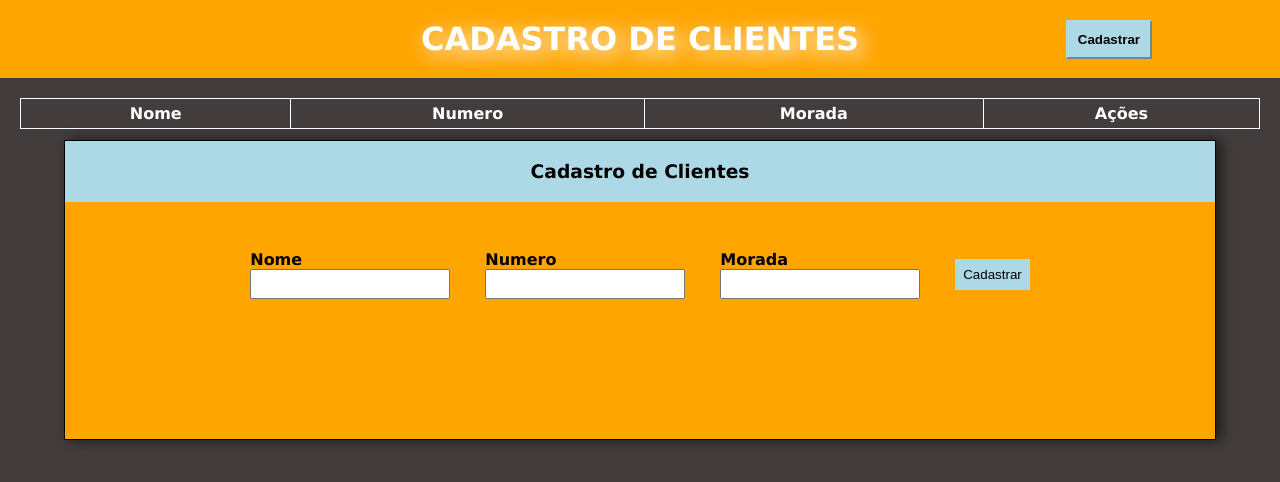
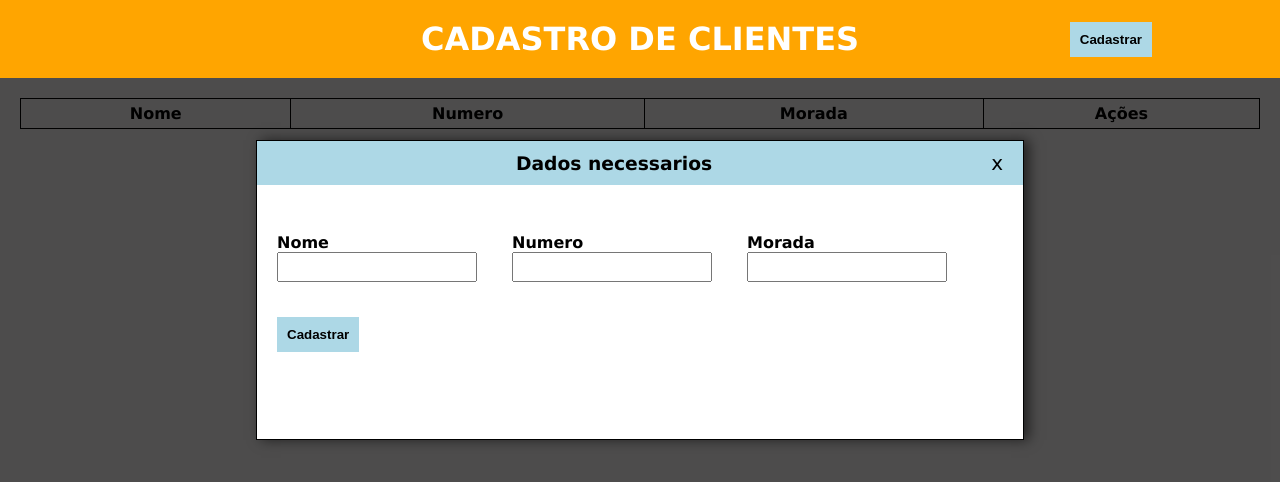
Before and after one commit to Baptista-Valeta/Crud-simples, a plain HTML site: page index.html in a window 1280 px wide. Both pictures are taken after a click on the button "Cadastrar". Drawn offline with Linux system fonts and the light colour scheme.

Commit message:
Sequenciando a funcionalidade para abrir o modal do cadastro

```diff
--- a/dist/script.js
+++ b/dist/script.js
@@ -1,6 +1,17 @@
+const container = document.querySelector(".container");
+const modal_cadastro =    document.querySelector('.section1');
+
 window.document.querySelector("#openCadastro").addEventListener("click", function() {
-   document.querySelector('.section1').classList.toggle('active'); // Alterna entre adicionar e remover a classe active do alemento
+   modal_cadastro.classList.add('active'); // Adiciona a classe active ao alemento
+   container.classList.add("active");
 });
+
+document.querySelector(".icon-close").addEventListener("click", () => {
+   modal_cadastro.classList.remove("active");
+   container.classList.remove("active");
+});
+
+
 
 
 function cadastrar() {
--- a/index.html
+++ b/index.html
@@ -15,7 +15,11 @@
          <button class="button" id="openCadastro">Cadastrar</button>
       </header>
       <section class="section1">
-         <h3>Cadastro de Clientes</h3>
+         <div class="title">
+            <span></span>
+            <h3>Dados necessarios</h3>
+            <span class="icon-close">x</span>
+         </div>
          <div id="cadastro">
             <div class="dados">
                <div class="input-box">
--- a/style/style.css
+++ b/style/style.css
@@ -6,20 +6,20 @@
 
 body {
    font-family: 'Lucida Sans', 'Lucida Sans Regular', 'Lucida Grande', 'Lucida Sans Unicode', Geneva, Verdana, sans-serif;
-   background-color: rgb(66, 60, 60);
-   color: #fff;
+   color: black;
+   background-color: white;
 }
 
 header {
    background-color: orange;
    padding: 20px;
    color: white;
-   text-shadow: 5px 5px 20px;
    text-transform: uppercase;
    text-wrap: wrap;
    display: flex;
    justify-content: center;
    align-items: center;
+   z-index: -1;
 }
 
 header button {
@@ -27,46 +27,71 @@ header button {
    right: 10%;
    padding: 10px;
    background-color: lightblue;
-   border-color: lightblue;
    cursor: pointer;
-   transition: all .2s ;
+   border: none;
+   transition: all .1s ;
    font-weight: 600;
 }
 
 header button:hover {
-   box-shadow: 10px 10px 100px;
-   background: orange;
-   border: 2px solid lightblue;
-   color: white;
+   opacity: 0.8;
+}
+
+.container.active {
+   background-color: #fff;
+   background-color: rgba(55, 54, 54, 0.887);
+   width: 100%;
+   height: 100vh;
+   z-index: 3;
 }
 
 .section1 {
-   background: orange;
+   background: white;
    color: black;
    border: 1px solid;
    height: 300px;
-   display: none;
+   display: flex;
+   scale: 0;
    flex-direction: column;
    align-items: center;
    top: 140px;
    gap: 28px;
-   width: 90%;
+   width: 60%;
    box-shadow: 5px 0px 12px rgba(0, 0, 0, 0.568);
    position: absolute;
-   left: 5%;
-   z-index: 5;
+   left: 20%;
+   z-index: 3;
+   transition: all .2s ease;
 }
 
 .section1.active {
-   display: flex;
+   /* display: flex; */
    animation: aparecer 0.5s forwards;
+   scale: 1;
 }
 
-.section1 h3 {
+.section1 .title {
    background-color: lightblue;
-   text-align: center;
-   padding: 20px;
+   padding: 0;
    width: 100%;
+   display: flex;
+   justify-content: space-between;
+   align-items: center;
+   user-select: none;
+}
+
+.title .icon-close {
+   font-size: 20px;
+   cursor: pointer;
+   border: 1px solid;
+   padding: 10px 20px;
+   border: none;
+   transition: all .2s;
+}
+
+.title .icon-close:hover {
+   color: white;
+   background-color: rgb(230, 39, 39);
 }
 
 #cadastro {
@@ -100,10 +125,11 @@ header button:hover {
 }
 
 .dados button {
-   padding: 8px;
+   padding: 10px;
    background: lightblue;
    border: none;
    cursor: pointer;
+   font-weight: 600;
 }
 
 .dados button:hover {
```
